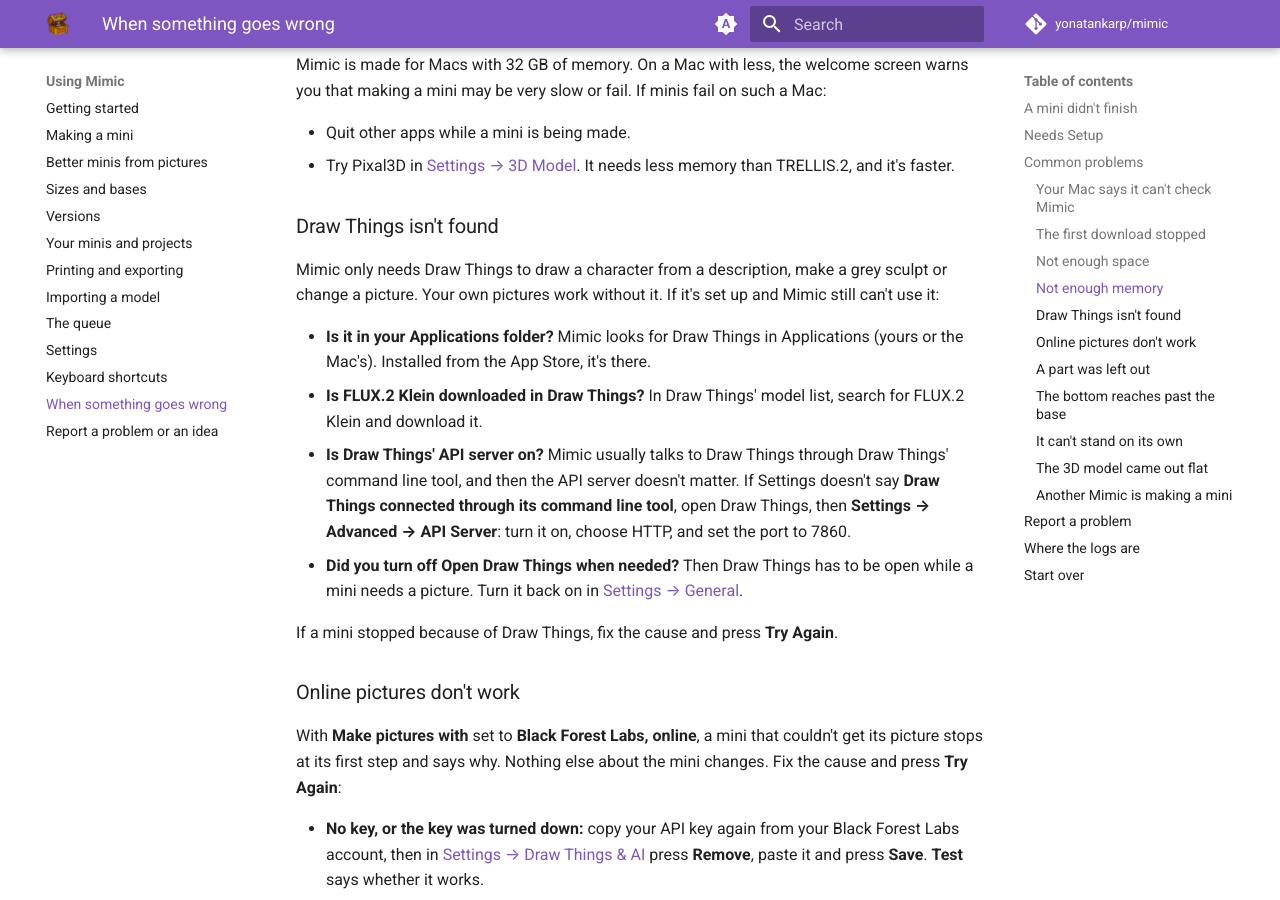
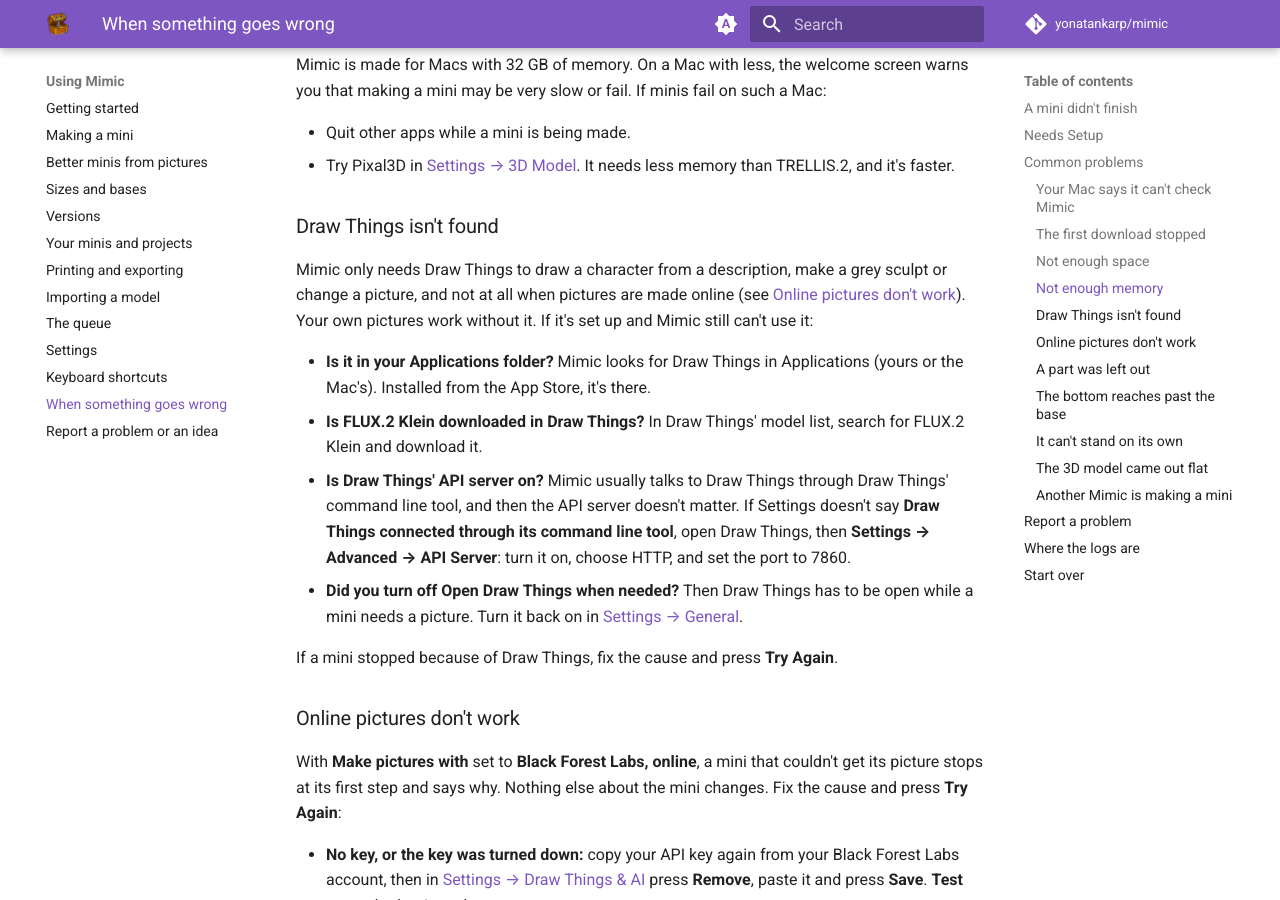
Before and after one commit to yonatankarp/mimic, an MkDocs documentation site: the page built from docs/troubleshooting.md, in a window 1280 px wide and 900 px high, scrolled down 3503 px. Built offline with MkDocs 1.6.1 and Material for MkDocs 9.7.7, drawn with Linux system fonts in a browser that asks for light colours; comment, search, counter and statistics services are not loaded.

```diff
--- a/docs/troubleshooting.md
+++ b/docs/troubleshooting.md
@@ -103,7 +103,9 @@ making a mini may be very slow or fail. If minis fail on such a Mac:
 ### Draw Things isn't found
 
 Mimic only needs Draw Things to draw a character from a description, make a grey sculpt or change
-a picture. Your own pictures work without it. If it's set up and Mimic still can't use it:
+a picture, and not at all when pictures are made online (see
+[Online pictures don't work](#online-pictures-dont-work)). Your own pictures work without it. If
+it's set up and Mimic still can't use it:
 
 - **Is it in your Applications folder?** Mimic looks for Draw Things in Applications (yours or the
   Mac's). Installed from the App Store, it's there.
```
Also changed, not shown: docs/files.md (+1 -1 lines), docs/getting-started.md (+1 -1 lines), docs/how-it-works.md (+2 -2 lines), docs/making-a-mini.md (+2 -1 lines), docs/settings.md (+10 -5 lines), docs/images/screens/getting-started-welcome.png, docs/images/screens/making-a-mini-new-mini.png, docs/images/screens/pictures-picture-options.png, docs/images/screens/settings-draw-things-ai.png, docs/images/screens/settings-pictures-online.png (added).
